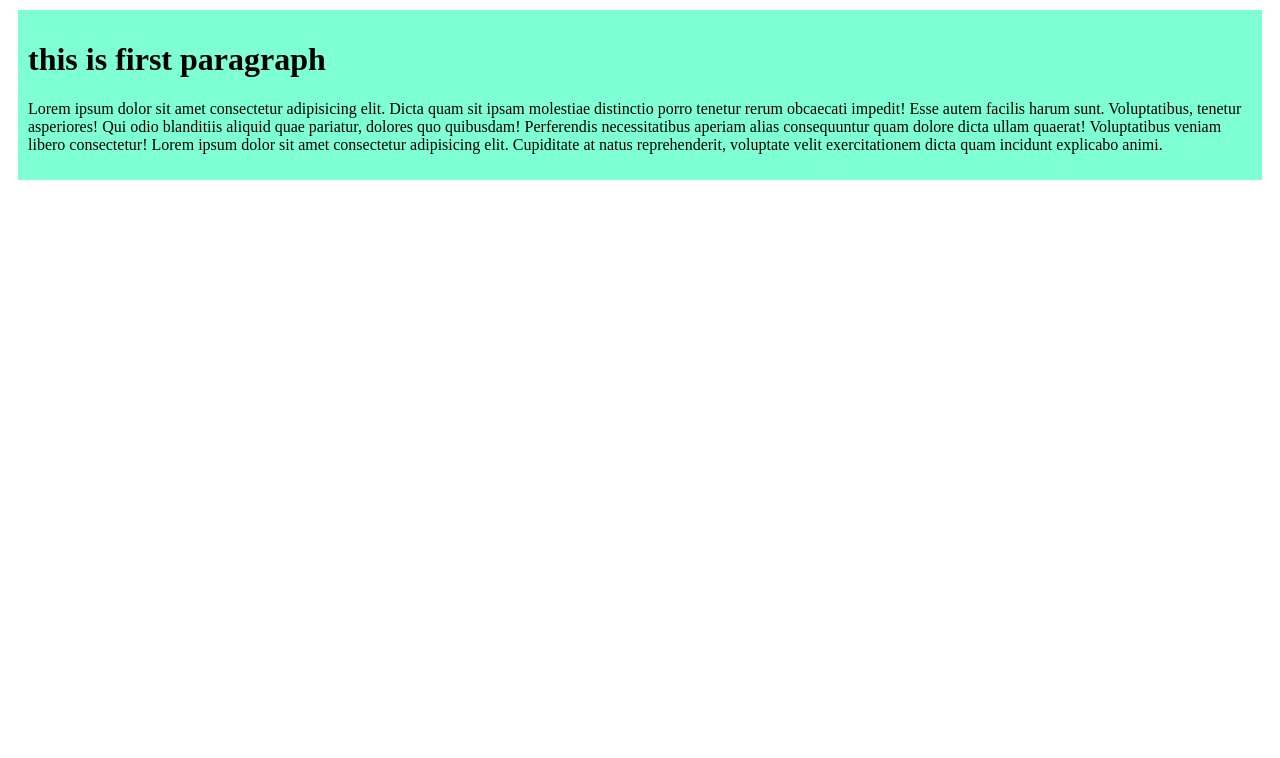
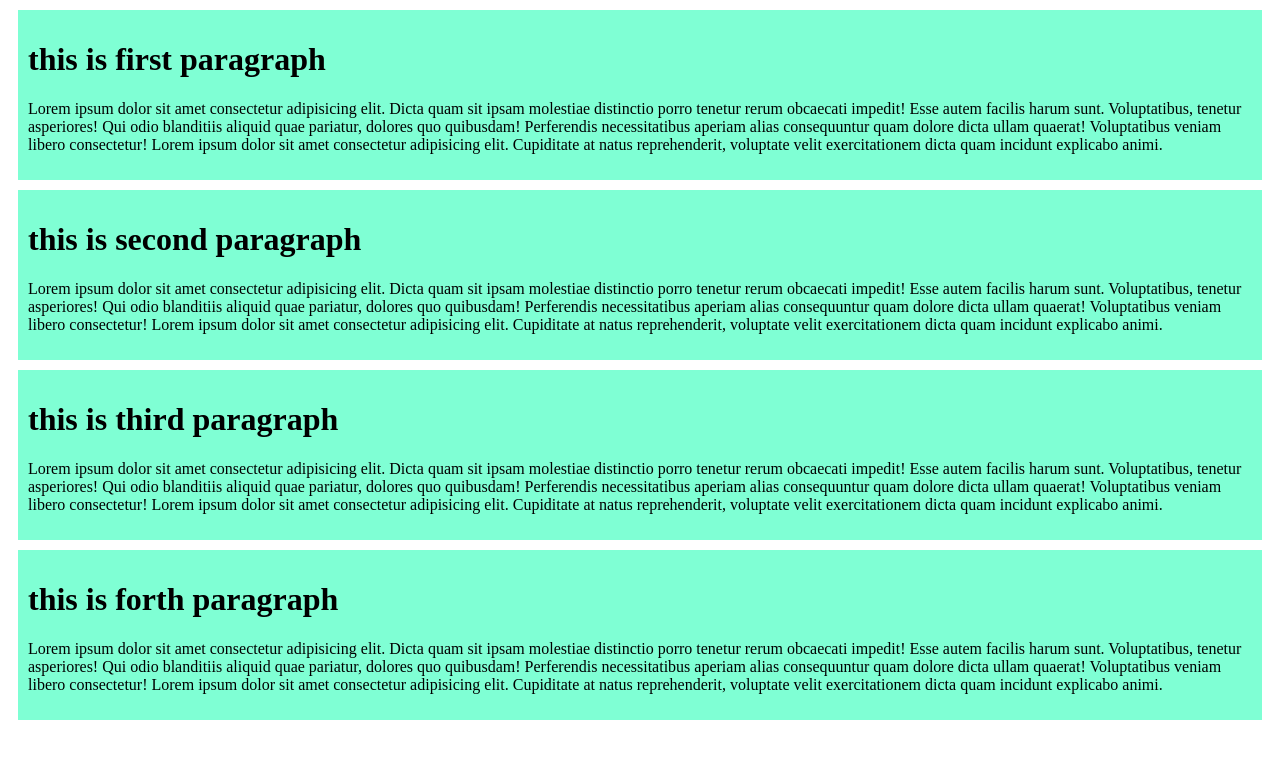
Before and after one commit to mustakahmmed/my-first-repo, a plain HTML site: page index.html in a window 1280 px wide. Drawn offline with Linux system fonts and the light colour scheme.

Commit message:
this is second time change in html file

```diff
--- a/index.html
+++ b/index.html
@@ -14,5 +14,26 @@
             Lorem ipsum dolor sit amet consectetur adipisicing elit. Cupiditate at natus reprehenderit, voluptate velit exercitationem dicta quam incidunt explicabo animi.
         </p>
     </div>
+    <div>
+        <p>
+            <h1>this is second paragraph</h1>
+            Lorem ipsum dolor sit amet consectetur adipisicing elit. Dicta quam sit ipsam molestiae distinctio porro tenetur rerum obcaecati impedit! Esse autem facilis harum sunt. Voluptatibus, tenetur asperiores! Qui odio blanditiis aliquid quae pariatur, dolores quo quibusdam! Perferendis necessitatibus aperiam alias consequuntur quam dolore dicta ullam quaerat! Voluptatibus veniam libero consectetur!
+            Lorem ipsum dolor sit amet consectetur adipisicing elit. Cupiditate at natus reprehenderit, voluptate velit exercitationem dicta quam incidunt explicabo animi.
+        </p>
+    </div>
+    <div>
+        <p>
+            <h1>this is third paragraph</h1>
+            Lorem ipsum dolor sit amet consectetur adipisicing elit. Dicta quam sit ipsam molestiae distinctio porro tenetur rerum obcaecati impedit! Esse autem facilis harum sunt. Voluptatibus, tenetur asperiores! Qui odio blanditiis aliquid quae pariatur, dolores quo quibusdam! Perferendis necessitatibus aperiam alias consequuntur quam dolore dicta ullam quaerat! Voluptatibus veniam libero consectetur!
+            Lorem ipsum dolor sit amet consectetur adipisicing elit. Cupiditate at natus reprehenderit, voluptate velit exercitationem dicta quam incidunt explicabo animi.
+        </p>
+    </div>
+    <div>
+        <p>
+            <h1>this is forth paragraph</h1>
+            Lorem ipsum dolor sit amet consectetur adipisicing elit. Dicta quam sit ipsam molestiae distinctio porro tenetur rerum obcaecati impedit! Esse autem facilis harum sunt. Voluptatibus, tenetur asperiores! Qui odio blanditiis aliquid quae pariatur, dolores quo quibusdam! Perferendis necessitatibus aperiam alias consequuntur quam dolore dicta ullam quaerat! Voluptatibus veniam libero consectetur!
+            Lorem ipsum dolor sit amet consectetur adipisicing elit. Cupiditate at natus reprehenderit, voluptate velit exercitationem dicta quam incidunt explicabo animi.
+        </p>
+    </div>
 </body>
 </html>
```
